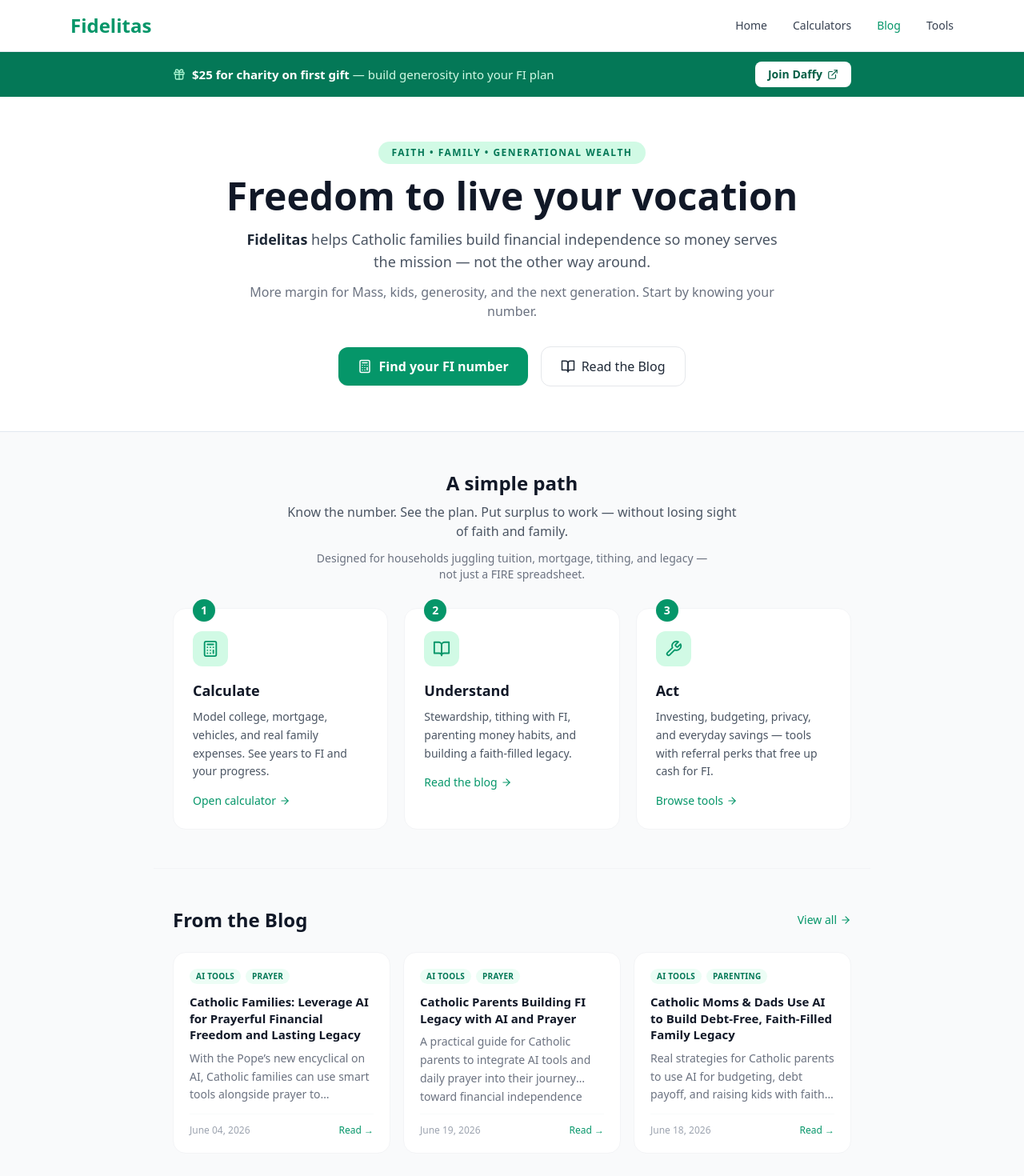
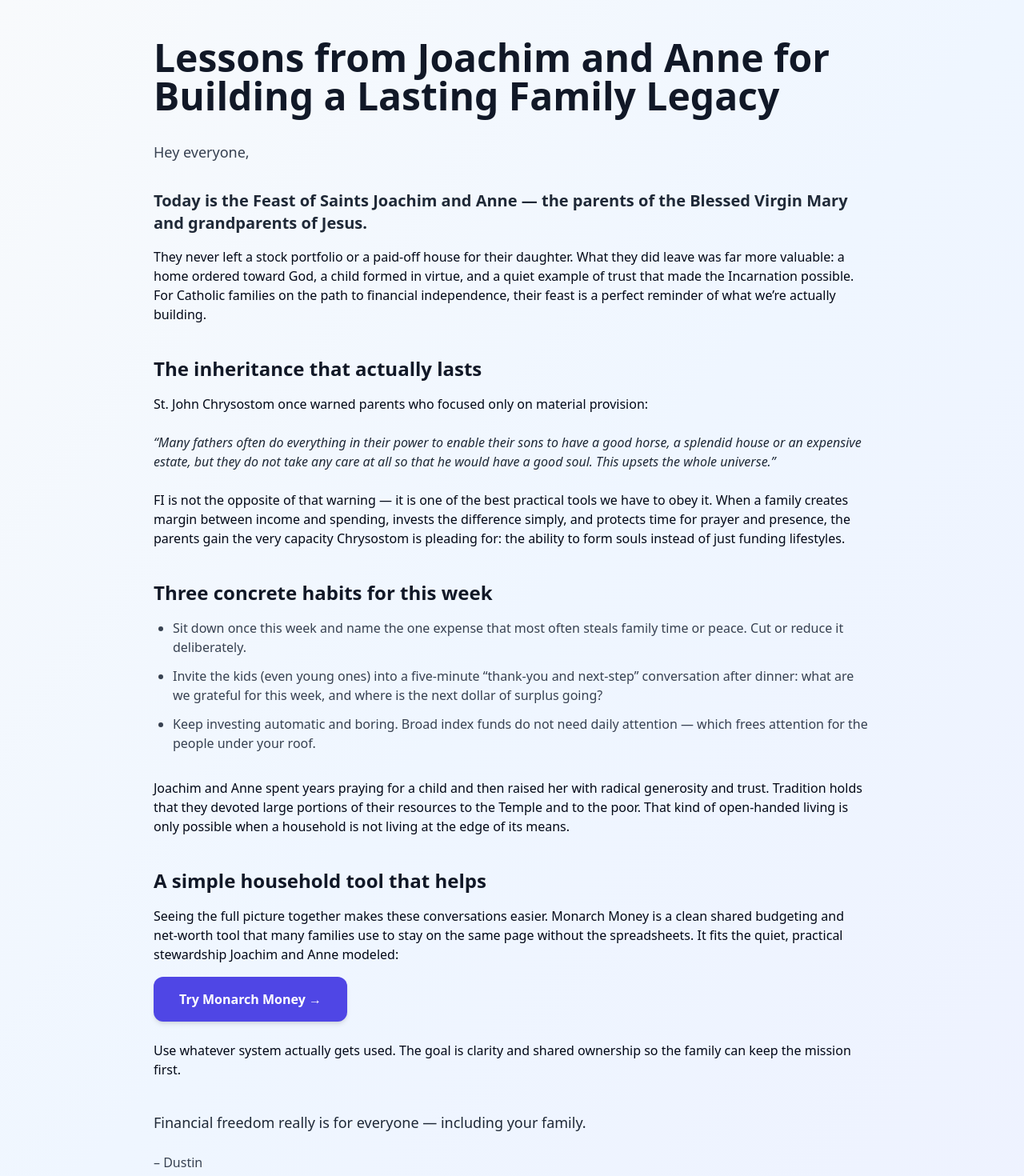
Before and after one commit to daughterpop/super-fi-calc, a React (Vite) app: page /blog/lessons-from-joachim-and-anne-for-building-a-lasting-family-legacy in a window 1280 px wide. Shown: the top 1470 px of the page at 80% size. Built offline with nearby package versions, Linux system fonts and the light colour scheme.

Commit message:
Add daily blog post: Lessons from Joachim and Anne for Building a Lasting Family Legacy – July 26, 2026

```diff
--- a/src/data/posts.js
+++ b/src/data/posts.js
@@ -1,4 +1,14 @@
 const rawPosts = [
+  {
+    title: 'Lessons from Joachim and Anne for Building a Lasting Family Legacy',
+    date: 'July 26, 2026',
+    dateSort: '2026-07-26',
+    excerpt: 'On the Feast of Saints Joachim and Anne, Catholic families can rediscover that the greatest inheritance is a child formed in faith and freedom — and that financial independence is one of the practical tools that makes this formation possible.',
+    readTime: '4 min read',
+    link: '/blog/lessons-from-joachim-and-anne-for-building-a-lasting-family-legacy',
+    tags: ['Parenting', 'Legacy', 'Stewardship', 'Seasonal'],
+    featured: false
+  },
   {
     title: 'Treat Your FI Journey Like a Pilgrimage: Lessons from St. James for Catholic Families',
     date: 'July 25, 2026',
--- a/src/main.jsx
+++ b/src/main.jsx
@@ -26,6 +26,7 @@ import AiMealPlanningForCatholicFamiliesStretchTheBudgetAndAccelerateFi from './
 import CatholicFamiliesAiForBackToSchoolSavingsAndFaithFilledFinancialFreedom from './pages/catholic-families-ai-for-back-to-school-savings-and-faith-filled-financial-freedom.jsx';
 import ProtectYourFamilysDigitalPrivacyStewardshipToolsForCatholicFi from './pages/protect-your-familys-digital-privacy-stewardship-tools-for-catholic-fi.jsx';
 import TreatYourFiJourneyLikeAPilgrimageLessonsFromStJamesForCatholicFamilies from './pages/treat-your-fi-journey-like-a-pilgrimage-lessons-from-st-james-for-catholic-families.jsx';
+import LessonsFromJoachimAndAnneForBuildingALastingFamilyLegacy from './pages/lessons-from-joachim-and-anne-for-building-a-lasting-family-legacy.jsx';
 
 ReactDOM.createRoot(document.getElementById('root')).render(
   <React.StrictMode>
@@ -56,6 +57,7 @@ ReactDOM.createRoot(document.getElementById('root')).render(
         <Route path="/blog/catholic-families-ai-for-back-to-school-savings-and-faith-filled-financial-freedom" element={<CatholicFamiliesAiForBackToSchoolSavingsAndFaithFilledFinancialFreedom />} />
         <Route path="/blog/protect-your-familys-digital-privacy-stewardship-tools-for-catholic-fi" element={<ProtectYourFamilysDigitalPrivacyStewardshipToolsForCatholicFi />} />
         <Route path="/blog/treat-your-fi-journey-like-a-pilgrimage-lessons-from-st-james-for-catholic-families" element={<TreatYourFiJourneyLikeAPilgrimageLessonsFromStJamesForCatholicFamilies />} />
+        <Route path="/blog/lessons-from-joachim-and-anne-for-building-a-lasting-family-legacy" element={<LessonsFromJoachimAndAnneForBuildingALastingFamilyLegacy />} />
 
         <Route path="*" element={<App />} />
       </Routes>
--- /dev/null
+++ b/src/pages/lessons-from-joachim-and-anne-for-building-a-lasting-family-legacy.jsx
@@ -0,0 +1,85 @@
+import React from 'react';
+
+export default function LessonsFromJoachimAndAnneForBuildingALastingFamilyLegacy() {
+  return (
+    <div className="min-h-screen bg-gradient-to-br from-slate-50 via-blue-50 to-indigo-50 py-12 px-4">
+      <div className="max-w-4xl mx-auto prose prose-slate">
+        <h1 className="text-4xl md:text-5xl font-bold text-gray-900 mb-8">
+          Lessons from Joachim and Anne for Building a Lasting Family Legacy
+        </h1>
+
+        <p className="text-lg text-gray-700 mb-8 leading-relaxed">
+          Hey everyone,
+        </p>
+
+        <p className="text-xl font-semibold text-gray-800 mb-4">
+          Today is the Feast of Saints Joachim and Anne — the parents of the Blessed Virgin Mary and grandparents of Jesus.
+        </p>
+
+        <p className="mb-6">
+          They never left a stock portfolio or a paid-off house for their daughter. What they did leave was far more valuable: a home ordered toward God, a child formed in virtue, and a quiet example of trust that made the Incarnation possible. For Catholic families on the path to financial independence, their feast is a perfect reminder of what we’re actually building.
+        </p>
+
+        <h2 className="text-2xl font-bold text-gray-900 mt-10 mb-4">
+          The inheritance that actually lasts
+        </h2>
+        <p className="mb-6">
+          St. John Chrysostom once warned parents who focused only on material provision:
+        </p>
+        <p className="mb-6 italic text-gray-800">
+          “Many fathers often do everything in their power to enable their sons to have a good horse, a splendid house or an expensive estate, but they do not take any care at all so that he would have a good soul. This upsets the whole universe.”
+        </p>
+        <p className="mb-6">
+          FI is not the opposite of that warning — it is one of the best practical tools we have to obey it. When a family creates margin between income and spending, invests the difference simply, and protects time for prayer and presence, the parents gain the very capacity Chrysostom is pleading for: the ability to form souls instead of just funding lifestyles.
+        </p>
+
+        <h2 className="text-2xl font-bold text-gray-900 mt-10 mb-4">
+          Three concrete habits for this week
+        </h2>
+        <ul className="list-disc pl-6 space-y-3 mb-8 text-gray-700">
+          <li>Sit down once this week and name the one expense that most often steals family time or peace. Cut or reduce it deliberately.</li>
+          <li>Invite the kids (even young ones) into a five-minute “thank-you and next-step” conversation after dinner: what are we grateful for this week, and where is the next dollar of surplus going?</li>
+          <li>Keep investing automatic and boring. Broad index funds do not need daily attention — which frees attention for the people under your roof.</li>
+        </ul>
+
+        <p className="mb-6">
+          Joachim and Anne spent years praying for a child and then raised her with radical generosity and trust. Tradition holds that they devoted large portions of their resources to the Temple and to the poor. That kind of open-handed living is only possible when a household is not living at the edge of its means.
+        </p>
+
+        <h2 className="text-2xl font-bold text-gray-900 mt-10 mb-4">
+          A simple household tool that helps
+        </h2>
+        <p className="mb-4">
+          Seeing the full picture together makes these conversations easier. Monarch Money is a clean shared budgeting and net-worth tool that many families use to stay on the same page without the spreadsheets. It fits the quiet, practical stewardship Joachim and Anne modeled:
+        </p>
+
+        <a
+          href="https://monarch.com/referral/hvup58srp1?r_source=share"
+          target="_blank"
+          rel="noopener noreferrer"
+          className="inline-flex items-center gap-2 px-8 py-4 bg-indigo-600 text-white font-semibold rounded-xl hover:bg-indigo-700 transition-all shadow-md hover:shadow-lg mb-6"
+        >
+          Try Monarch Money →
+        </a>
+
+        <p className="mb-6">
+          Use whatever system actually gets used. The goal is clarity and shared ownership so the family can keep the mission first.
+        </p>
+
+        <p className="text-lg font-medium text-gray-800 mt-10">
+          Financial freedom really is for everyone — including your family.
+        </p>
+
+        <p className="text-gray-700 font-medium mt-6">
+          – Dustin
+        </p>
+
+        <div className="mt-12 pt-8 border-t border-gray-200">
+          <a href="/blog" className="text-indigo-600 hover:text-indigo-800 font-medium">
+            ← Back to Blog
+          </a>
+        </div>
+      </div>
+    </div>
+  );
+}
```
